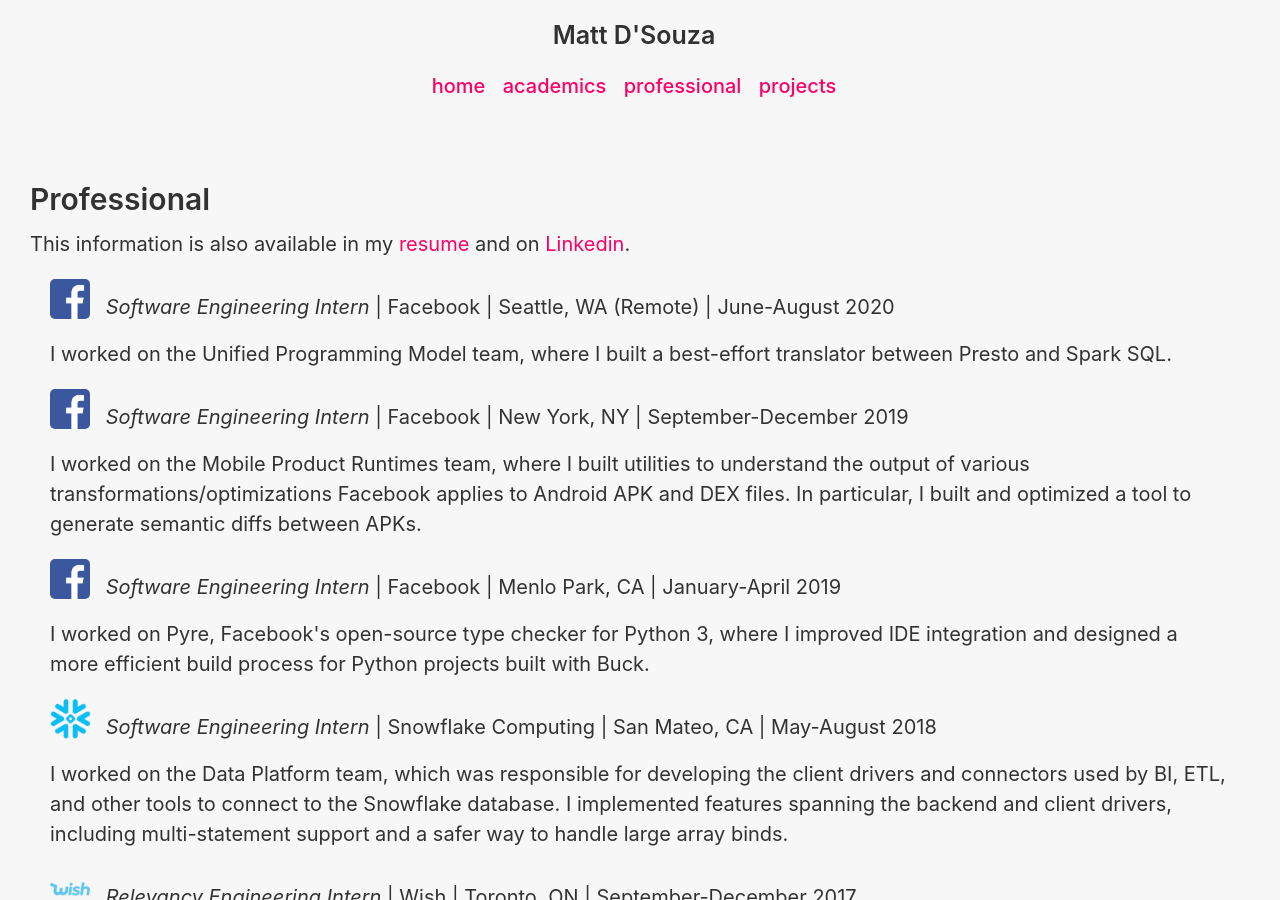
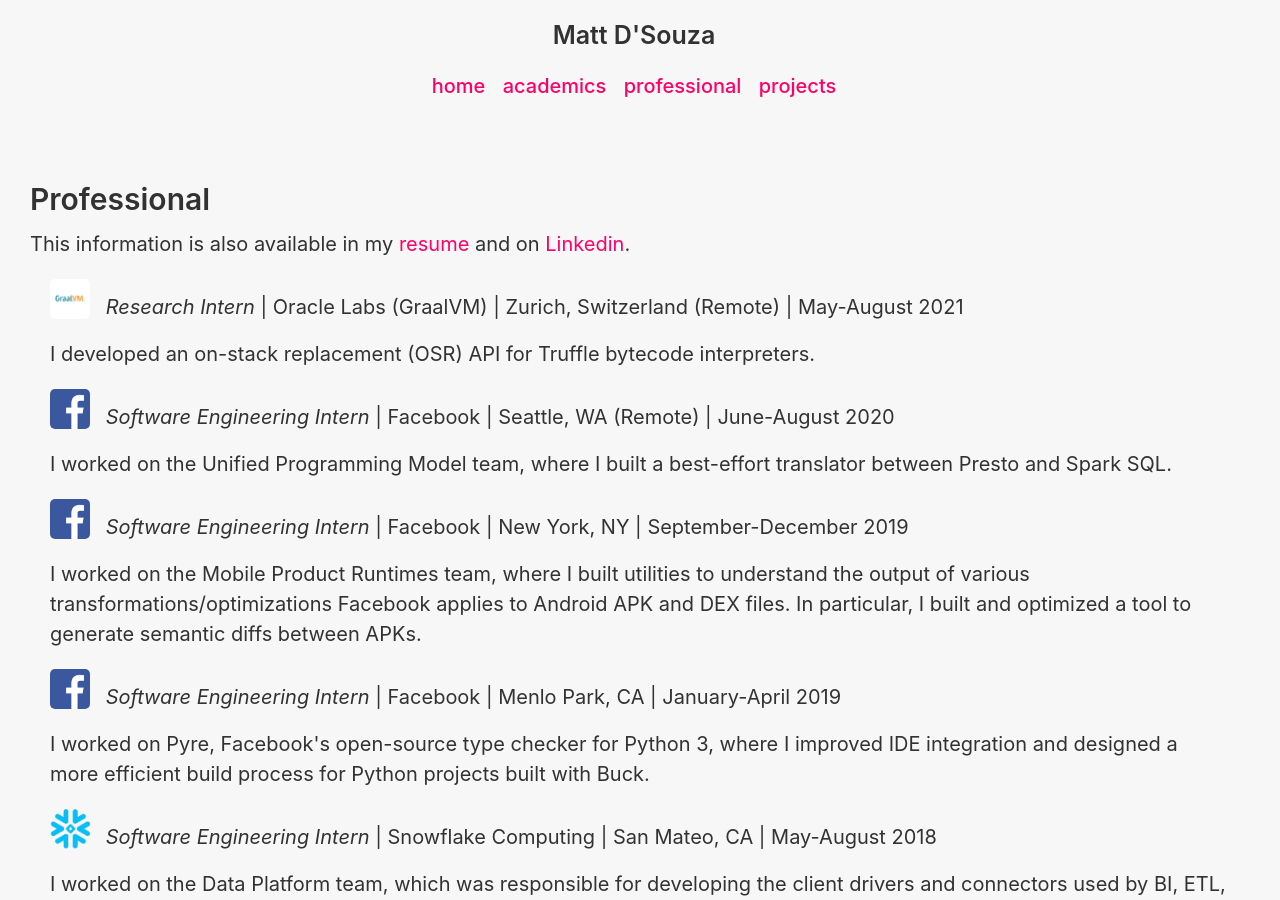
Before and after one commit to DSouzaM/Website, a Jekyll site: the page built from professional.html, in a window 1280 px wide and 900 px high. Built offline with Jekyll 4.4.1, drawn with Linux system fonts in a browser that asks for light colours.

Commit message:
Update resume+website (Sep 2021)

```diff
--- a/_data/employment.yaml
+++ b/_data/employment.yaml
@@ -1,3 +1,11 @@
+- position: Research Intern
+  logo: /assets/graalvm-icon.png
+  company: Oracle Labs (GraalVM)
+  location: Zurich, Switzerland (Remote)
+  period: May-August 2021
+  description: >
+    I developed an on-stack replacement (OSR) API for Truffle bytecode interpreters.
+
 - position: Software Engineering Intern
   logo: /assets/fb-icon.png
   company: Facebook
```
Also changed, not shown: academics.md (+3 -0 lines), assets/graalvm-icon.png (added), 7 other files.
